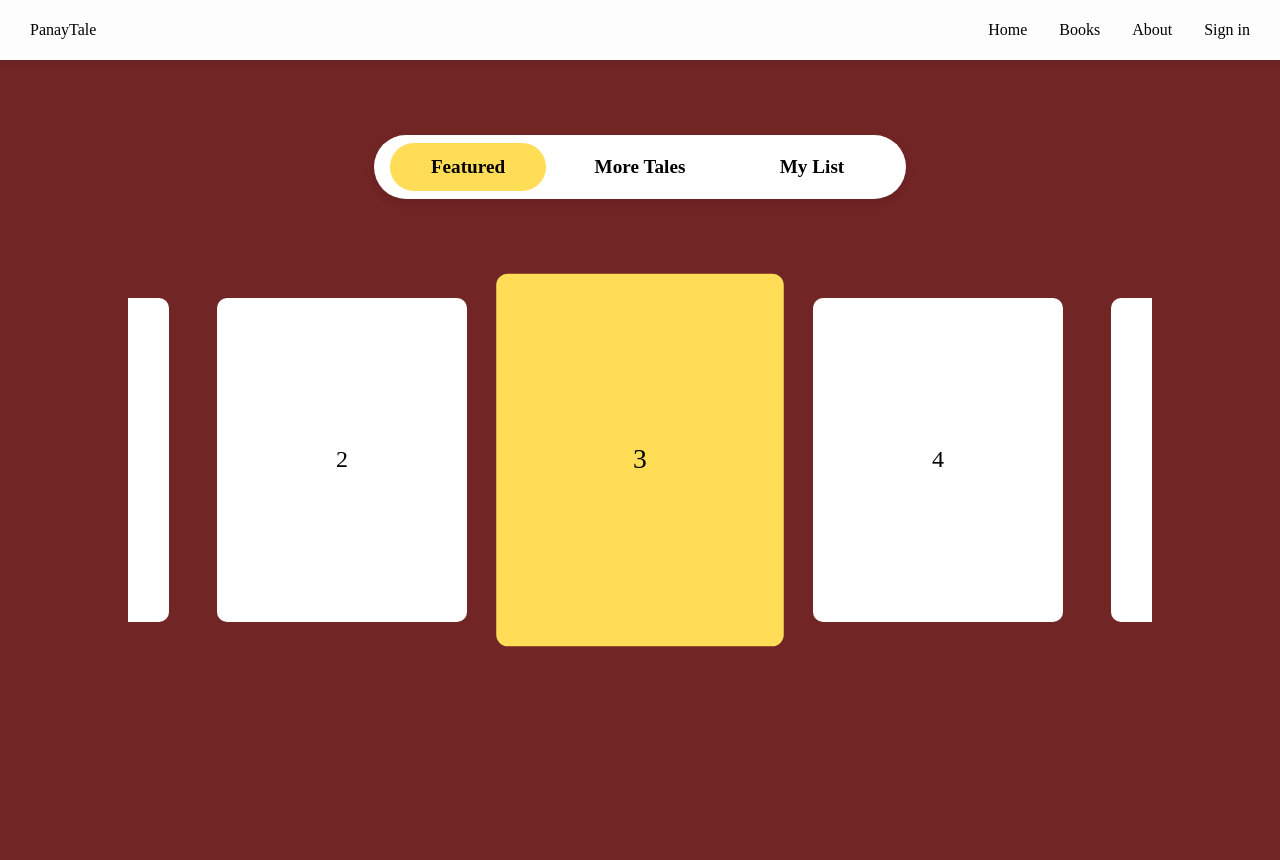
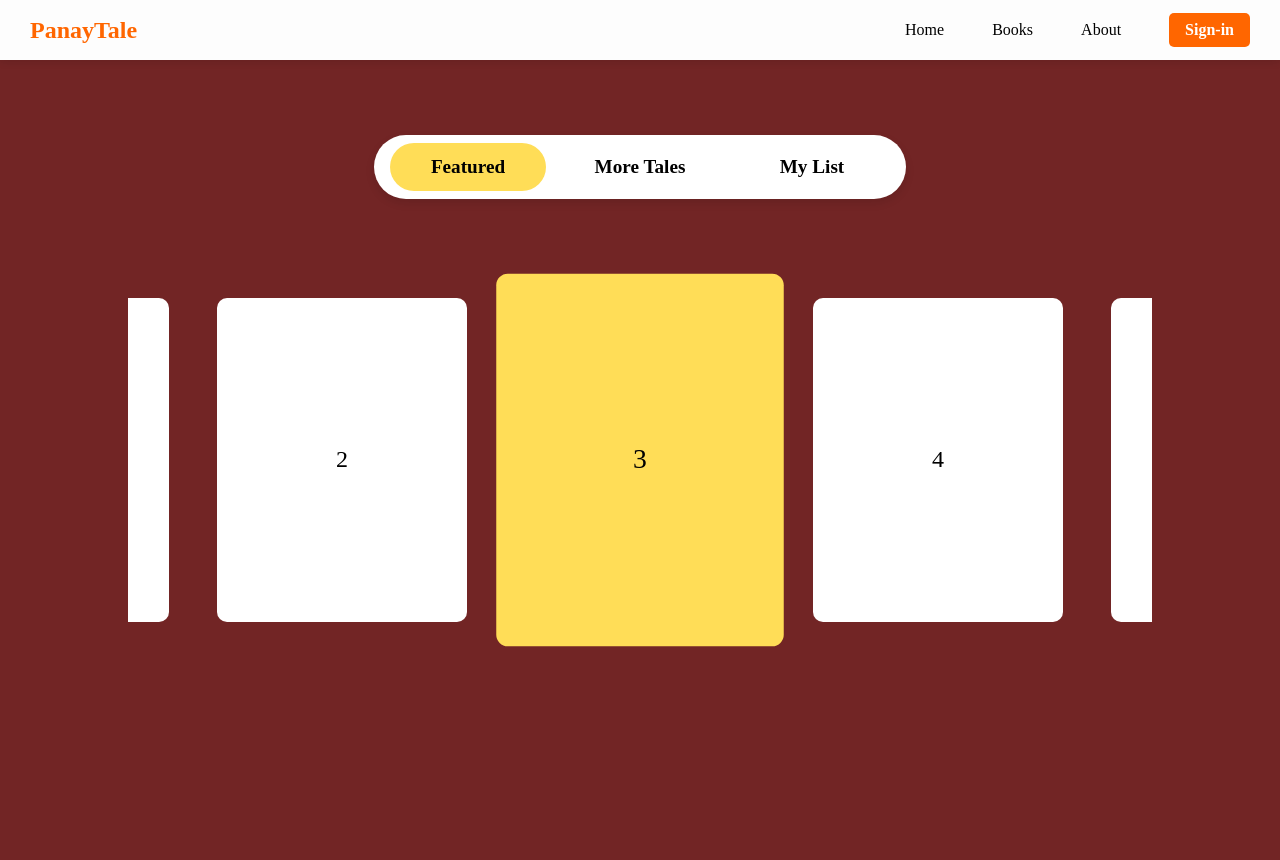
Before and after one commit to christianjayvillanueva-1654/ITC-PROJECT, a PHP site: page /Books.php in a window 1280 px wide. Run offline with PHP 8.4, Linux system fonts and the light colour scheme.

Commit message:
changed nav bar

```diff
--- a/css/Books.css
+++ b/css/Books.css
@@ -93,7 +93,8 @@ body {
 }
 
 /* Card styles */
-.card {
+.card
+ {
   flex: 0 0 auto;
   width: 250px;
   aspect-ratio: 8.5 / 11; /* enforce paper ratio */
--- a/css/navbar.css
+++ b/css/navbar.css
@@ -19,14 +19,27 @@
 
 /* Logo styling */
 .Logo {
-  font-size: 1rem;
+  font-size: 1.5rem;
+  font-weight: bold;
+  color: #ff6600;
 }
 
 /* Links container */
 .nav-links {
   display: flex;
-  gap: 2rem;
+  gap: 3rem;
   align-items: center;
+}
+
+
+.sign-in {
+  background-color: #ff6600;
+  color: #fff;
+  padding: 0.5rem 1rem;
+  border-radius: 5px;
+  cursor: pointer;
+  font-weight: bold;
+  transition: background-color 0.3s ease;
 }
 
 /* Search form inside navbar */
@@ -55,7 +68,7 @@
 
 /* Hover effect */
 .nav-links a:hover {
-  color: #0077cc;
+  color: #ff946a;
 }
 
 /* Active page link */
--- a/navbar.php
+++ b/navbar.php
@@ -6,6 +6,6 @@
     <a href="HomePage.php" class="<?php if($currentPage=='HomePage.php'){echo 'active';} ?>">Home</a>
     <a href="books.php" class="<?php if($currentPage=='books.php'){echo 'active';} ?>">Books</a>
     <a href="about.php" class="<?php if($currentPage=='about.php'){echo 'active';} ?>">About</a>
-    <div class="sign-in">Sign in</div>
+    <div class="sign-in">Sign-in</div>
   </div>
 </div>
```
